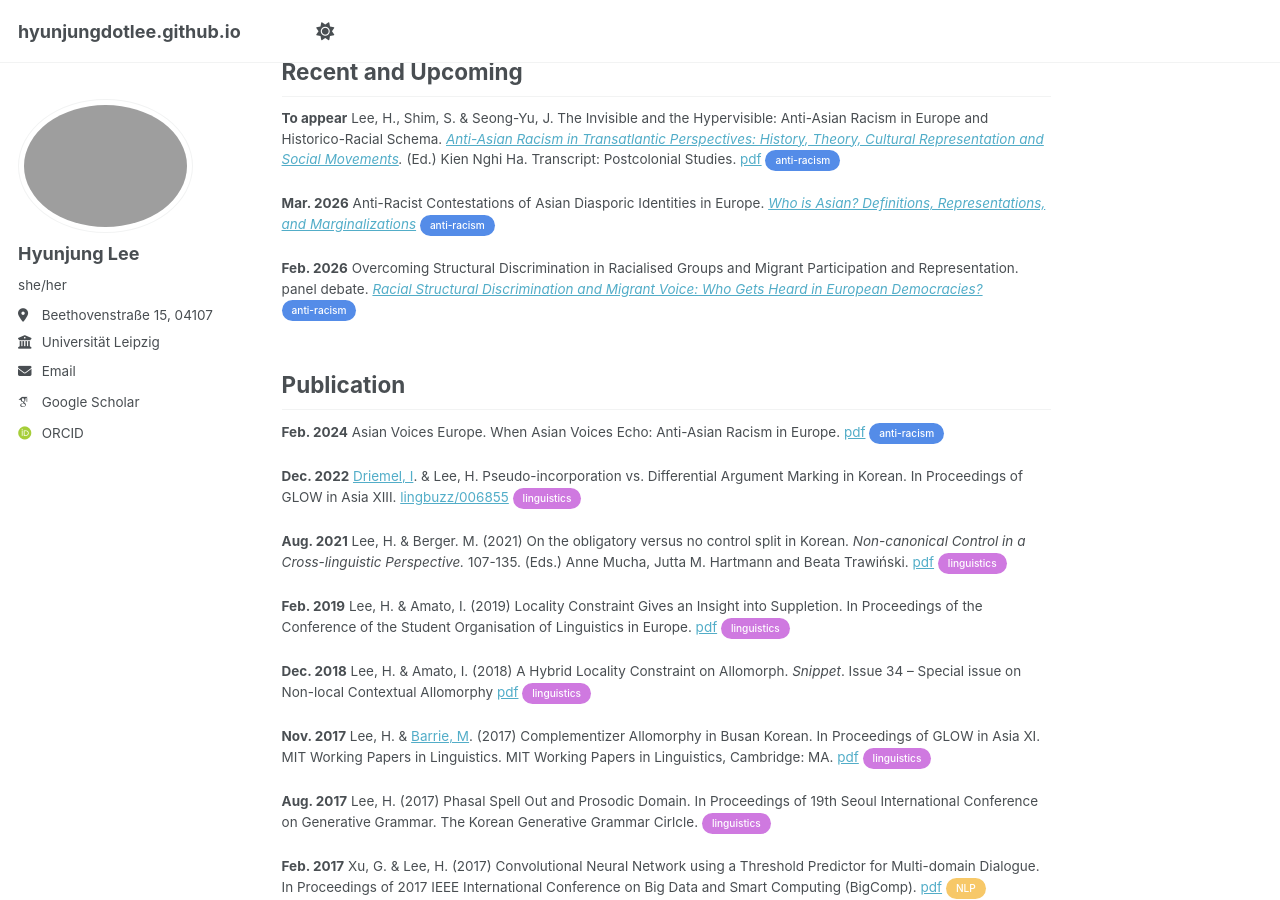
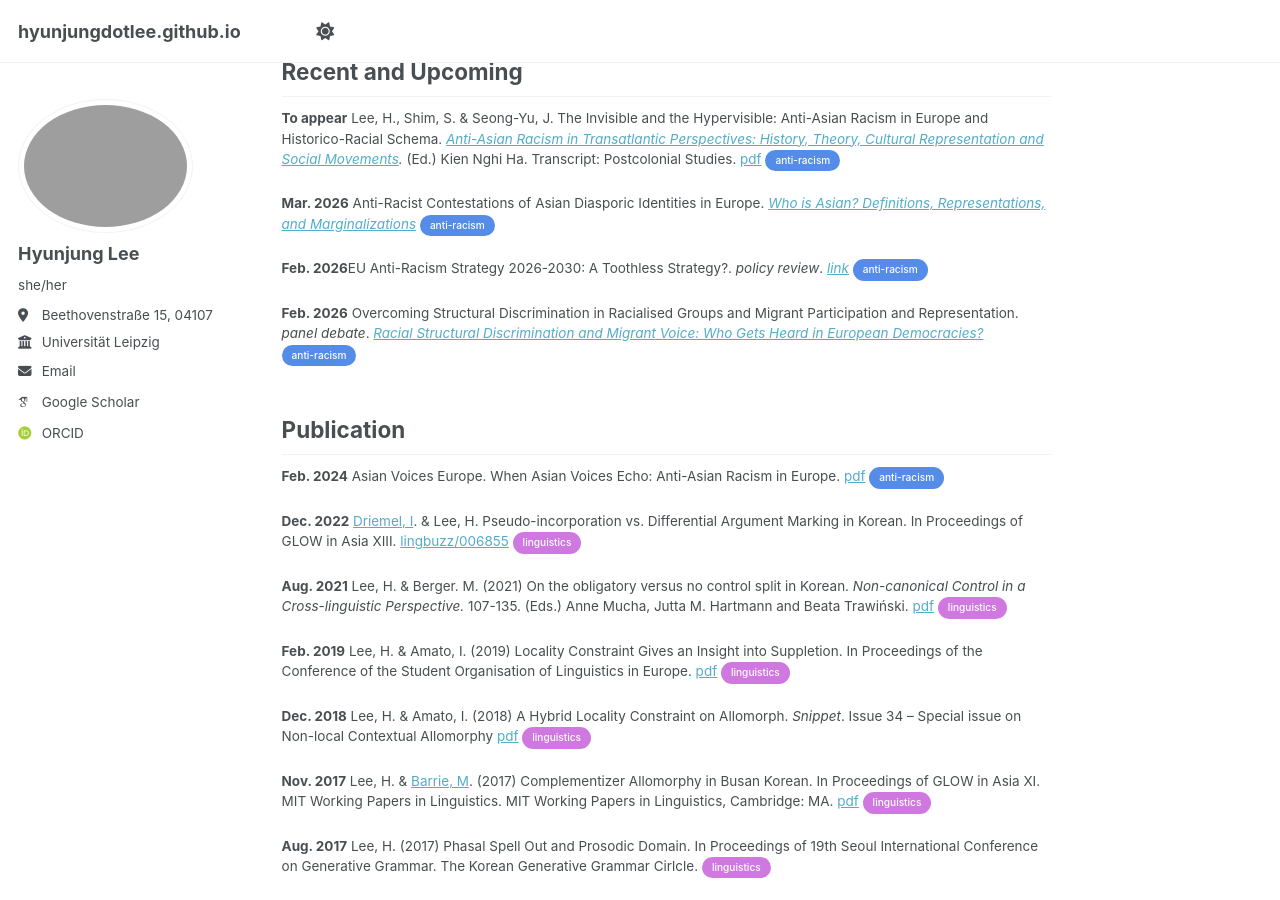
Before and after one commit to hyunjungdotlee/hyunjungdotlee.github.io, a Jekyll site: the page built from _pages/about.md, in a window 1280 px wide and 900 px high, scrolled down 499 px. Built offline with Jekyll 4.4.1, drawn with Linux system fonts in a browser that asks for light colours; some web fonts are replaced; a script that is not in the unit is left out.

Commit message:
Update about.md

```diff
--- a/_pages/about.md
+++ b/_pages/about.md
@@ -28,7 +28,9 @@ Lee, H., Shim, S. & Seong-Yu, J. The Invisible and the Hypervisible: Anti-Asian
 
 <strong>Mar. 2026</strong> Anti-Racist Contestations of Asian Diasporic Identities in Europe. <em> [Who is Asian? Definitions, Representations, and Marginalizations](https://www.universiteitleiden.nl/en/events/2026/03/who-is-asian-definitions-representations-and-marginalizations)</em>  <span class="pill pill-ar">anti-racism</span>
 
-<strong>Feb. 2026</strong> Overcoming Structural Discrimination in Racialised Groups and Migrant Participation and Representation. panel debate. <em>[Racial Structural Discrimination and Migrant Voice: Who Gets Heard in European Democracies?](https://www.migpolgroup.com/index.php/2026/02/07/webinar-racial-discrimination/) </em><span class="pill pill-ar">anti-racism</span>
+<strong>Feb. 2026</strong>EU Anti-Racism Strategy 2026-2030: A Toothless Strategy?. <em>policy review</em>. <em>[link](https://www.migpolgroup.com/index.php/2026/02/07/webinar-racial-discrimination/) </em><span class="pill pill-ar">anti-racism</span>
+
+<strong>Feb. 2026</strong> Overcoming Structural Discrimination in Racialised Groups and Migrant Participation and Representation. <em>panel debate</em>. <em>[Racial Structural Discrimination and Migrant Voice: Who Gets Heard in European Democracies?](https://www.migpolgroup.com/index.php/2026/02/07/webinar-racial-discrimination/) </em><span class="pill pill-ar">anti-racism</span>
 
 
 
```
